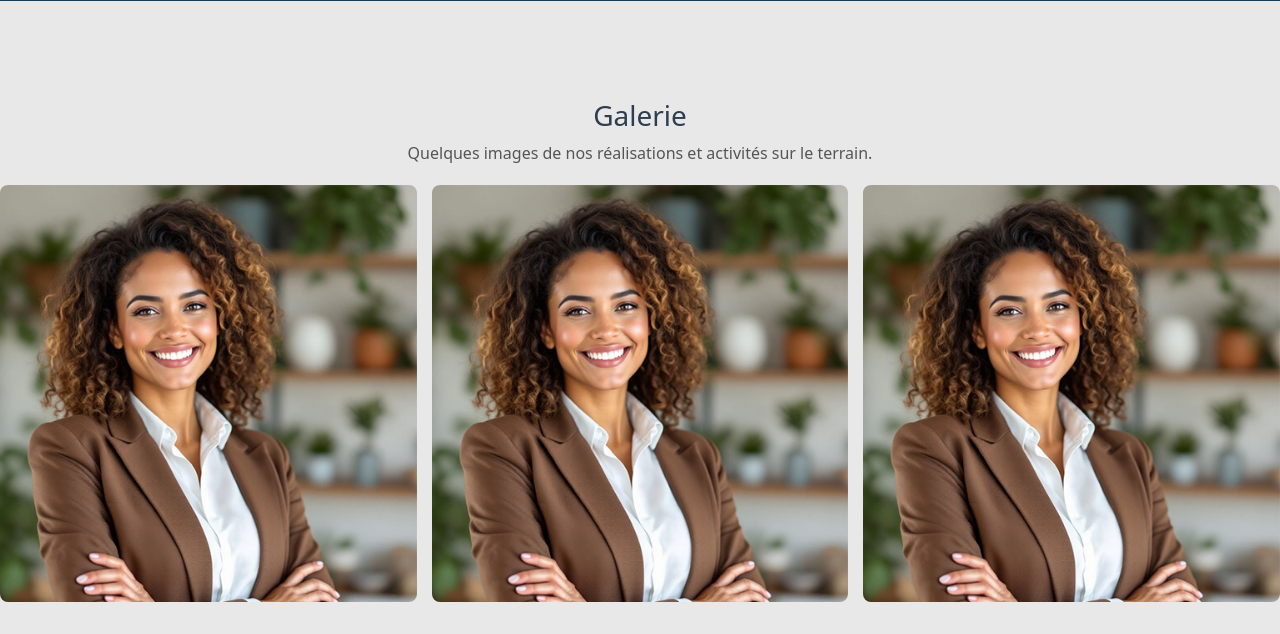
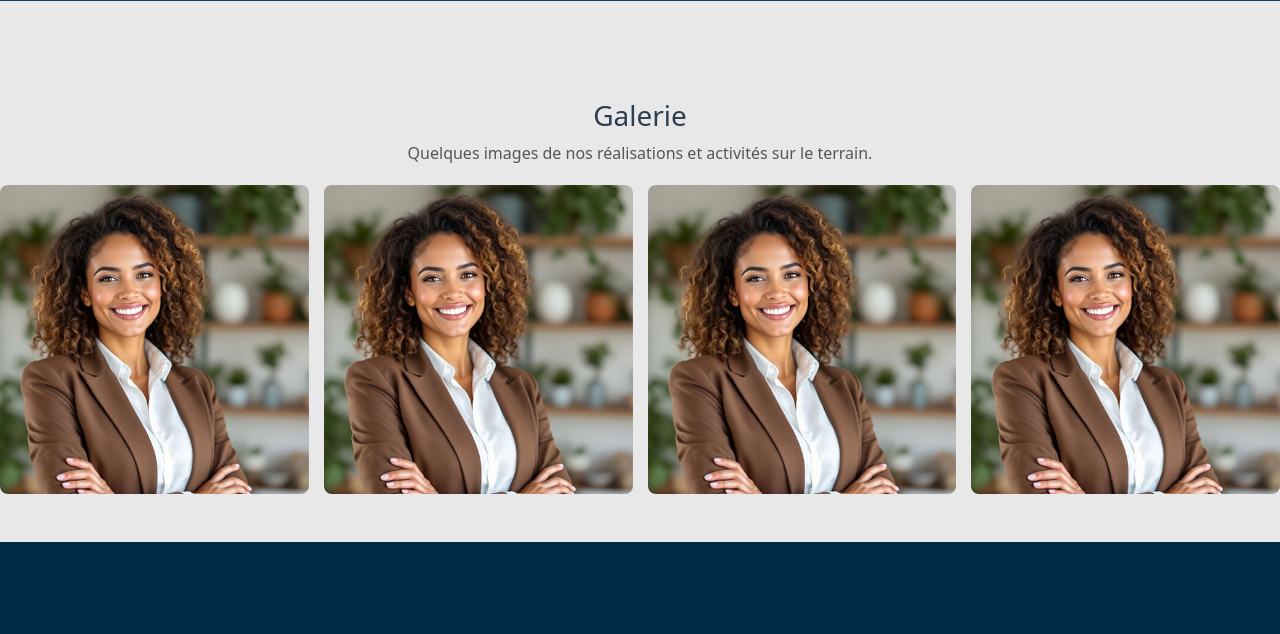
Before and after one commit to MIKEOMAR0825/Community_Devolopment, a Flask app: page /project in a window 1280 px wide; the page is wider, and only the part inside the window is pictured. Shown: the part 1774-2408 px from the top of that part. Run offline with Flask 3, Linux system fonts and the light colour scheme.

Commit message:
mise à jour

```diff
--- a/templates/projet.html
+++ b/templates/projet.html
@@ -126,9 +126,10 @@
         </p>
 
         <div style="display: grid; grid-template-columns: repeat(auto-fit, minmax(250px, 1fr)); gap: 15px; margin-top: 20px;">
-            <img src="{{ url_for('static', filename='img/Pre.jpg')}}" alt="Projet 1" style="width:100%; border-radius: 8px;">
-            <img src="{{ url_for('static', filename='img/Pre.jpg')}}" alt="Projet 2" style="width:100%; border-radius: 8px;">
-            <img src="{{ url_for('static', filename='img/Pre.jpg')}}" alt="Projet 3" style="width:100%; border-radius: 8px;">
+            <a href="{{ url_for('static', filename='img/Pre.jpg')}}"><img src="{{ url_for('static', filename='img/Pre.jpg')}}" alt="Activité 1" style="width:100%; border-radius: 8px;"></a>
+            <a href="{{ url_for('static', filename='img/Pre.jpg')}}"><img src="{{ url_for('static', filename='img/Pre.jpg')}}" alt="Activité 1" style="width:100%; border-radius: 8px;"></a>
+            <a href="{{ url_for('static', filename='img/Pre.jpg')}}"><img src="{{ url_for('static', filename='img/Pre.jpg')}}" alt="Activité 1" style="width:100%; border-radius: 8px;"></a>
+            <a href="{{ url_for('static', filename='img/Pre.jpg')}}"><img src="{{ url_for('static', filename='img/Pre.jpg')}}" alt="Activité 1" style="width:100%; border-radius: 8px;"></a>
         </div>
 
     </div>
```
